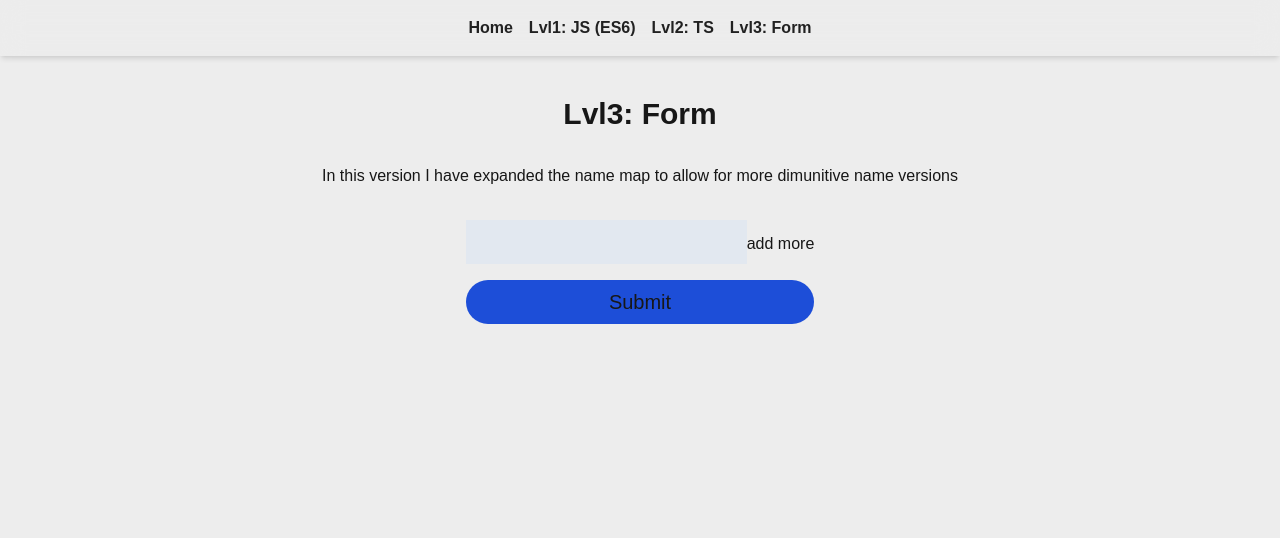
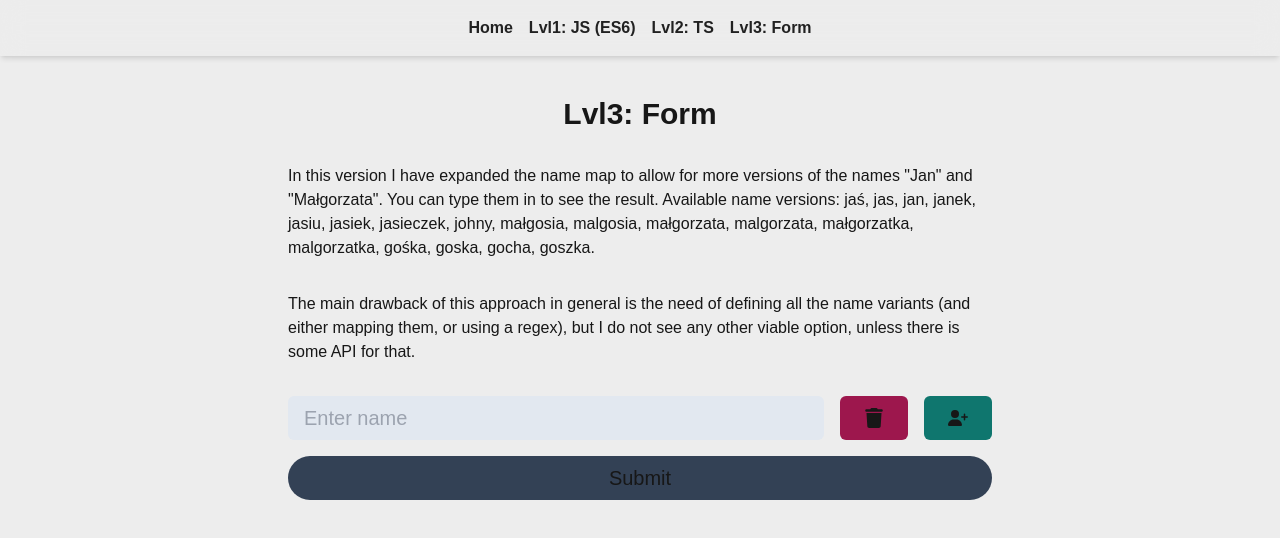
Before and after one commit to WitchDevelops/typly, a Next.js app: page /form in a window 1280 px wide. Shown: the top 538 px of the page. Built offline with nearby package versions, Linux system fonts and the light colour scheme.

Commit message:
final touches

```diff
--- a/package.json
+++ b/package.json
@@ -13,6 +13,7 @@
     "react": "^18",
     "react-dom": "^18",
     "react-hook-form": "^7.53.0",
+    "react-icons": "^5.3.0",
     "react-syntax-highlighter": "^15.5.0",
     "zod": "^3.23.8"
   },
--- a/src/app/form/page.tsx
+++ b/src/app/form/page.tsx
@@ -6,10 +6,18 @@ export default function Home() {
     <>
       <Header text="Lvl3: Form" />
       <p>
-        In this version I have expanded the name map to allow for more
-        dimunitive name versions
+        In this version I have expanded the name map to allow for more versions
+        of the names "Jan" and "Małgorzata". You can type them in to see the
+        result. Available name versions: jaś, jas, jan, janek, jasiu, jasiek,
+        jasieczek, johny, małgosia, malgosia, małgorzata, malgorzata,
+        małgorzatka, malgorzatka, gośka, goska, gocha, goszka.
       </p>
-      <div className="flex gap-4 items-center flex-col sm:flex-row">
+      <p>
+        The main drawback of this approach in general is the need of defining
+        all the name variants (and either mapping them, or using a regex), but I
+        do not see any other viable option, unless there is some API for that.
+      </p>
+      <div className="flex gap-4 items-center flex-col sm:flex-row max-w-full w-full">
         <NameMapper />
       </div>
     </>
--- a/src/app/improved/page.tsx
+++ b/src/app/improved/page.tsx
@@ -36,7 +36,7 @@ console.log(mapToRequiredFormat(exampleArray, namesMap));`;
         <code>Person</code> and <code>nameMap</code>. This ensures that the
         input and output data are of the required type, for extra type safety.
       </p>
-      <div className="flex gap-4 items-center flex-col sm:flex-row">
+      <div className="flex gap-4 items-center flex-col sm:flex-row max-w-full w-full">
         <SyntaxHighlighter language="javascript" style={a11yDark}>
           {codeString}
         </SyntaxHighlighter>
--- a/src/app/simple/page.tsx
+++ b/src/app/simple/page.tsx
@@ -29,12 +29,15 @@ console.log(mapToRequiredFormat(exampleArray, namesMap));`;
         <code>toUpperCase()</code> method, because apart from capitalizing the
         names, we also need to map the diminutive versions to proper ones.
       </p>
+      <div className="max-w-full w-full">
         <SyntaxHighlighter language="javascript" style={a11yDark}>
           {codeString}
         </SyntaxHighlighter>
+        <p>Result:</p>
         <SyntaxHighlighter language="javascript" style={a11yDark}>
           {consoleLog}
         </SyntaxHighlighter>
+      </div>
     </>
   );
 }
--- /dev/null
+++ b/src/components/ActionButton.tsx
@@ -0,0 +1,23 @@
+import React from "react";
+
+type ActionButtonProps = {
+  className: string;
+  children: React.ReactNode;
+  onClick: () => void;
+};
+
+export const ActionButton: React.FC<ActionButtonProps> = ({
+  className,
+  children,
+  onClick,
+}) => {
+  return (
+    <button
+      className={`p-2 px-6 rounded-md text-bold text-xl flex items-center justify-center gap-2 ${className}`}
+      type="button"
+      onClick={onClick}
+    >
+      {children}
+    </button>
+  );
+};
--- a/src/components/Form.tsx
+++ b/src/components/Form.tsx
@@ -1,41 +1,80 @@
 "use client";
 import React, { useState } from "react";
 import { namesMap } from "@/data/nameMap";
-import { useForm } from "react-hook-form";
+import { useForm, useFieldArray } from "react-hook-form";
+import { FaTrash, FaUserPlus } from "react-icons/fa6";
+import { ActionButton } from "@/components/ActionButton";
+import { Prism as SyntaxHighlighter } from "react-syntax-highlighter";
+import { a11yDark } from "react-syntax-highlighter/dist/cjs/styles/prism";
 
 export const NameMapper: React.FC = () => {
+  const { register, handleSubmit, control, watch } = useForm<{
+    names: { name: string }[];
+  }>({
+    defaultValues: {
+      names: [{ name: "" }],
+    },
+  });
+  const { fields, append, remove } = useFieldArray({
+    control,
+    name: "names",
+  });
+  const names = watch("names");
+  const isSubmitDisabled = names ? names.some(({ name }) => !name) : true;
   const [mappedName, setMappedName] = useState("");
-  const { register, handleSubmit } = useForm<{ name: string }>();
 
-  const onSubmit = (data: { name: string }) => {
-    const mappedValue = namesMap[data.name] || "Unknown";
-    setMappedName(mappedValue);
-    alert(`Result: ${mappedValue}`);
+  const onSubmit = (data: { names: { name: string }[] }) => {
+    const mappedNames = data.names.map(({ name }, index) => ({
+      id: index,
+      name: namesMap[name] || "Unknown",
+    }));
+    setMappedName(JSON.stringify(mappedNames));
   };
 
   return (
-    <div className="flex flex-col gap-4 items-center">
+    <div className="flex flex-col gap-4 items-center max-w-full w-full">
       <form
         onSubmit={handleSubmit(onSubmit)}
         className="flex flex-col gap-4 w-full min-w-[300px]"
       >
-        <div>
-          <input
-            className="bg-slate-200 text-blue-900 text-xl p-2"
-            type="text"
-            {...register("name")}
-          />
-          <button>add more</button>
-        </div>
+        {fields.map((field, index) => (
+          <div key={field.id} className="flex gap-4">
+            <input
+              className="bg-slate-200 text-slate-950 text-xl p-2 px-4 rounded-md w-full"
+              type="text"
+              placeholder="Enter name"
+              id={`name-${index}`}
+              {...register(`names.${index}.name`)}
+            />
+
+            <ActionButton className="bg-pink-800" onClick={() => remove(index)}>
+              <FaTrash />
+            </ActionButton>
+
+            <ActionButton
+              className="bg-teal-700"
+              onClick={() => append({ name: "" })}
+            >
+              <FaUserPlus />
+            </ActionButton>
+          </div>
+        ))}
 
         <button
-          className="bg-blue-700 p-2 rounded-full text-bold text-xl"
+          className="bg-amber-700 p-2 rounded-full text-bold text-xl disabled:bg-slate-700"
           type="submit"
+          disabled={isSubmitDisabled}
         >
           Submit
         </button>
       </form>
-      {mappedName && <p>Mapped name: {mappedName}</p>}
+      {mappedName && (
+        <div className="max-w-full">
+          <SyntaxHighlighter language="json" style={a11yDark}>
+            {mappedName}
+          </SyntaxHighlighter>
+        </div>
+      )}
     </div>
   );
 };
--- a/src/data/nameMap.ts
+++ b/src/data/nameMap.ts
@@ -8,9 +8,13 @@ export const namesMap: nameMap = {
   jasieczek: "Jan",
   johny: "Jan",
   małgosia: "Małgorzata",
+  malgosia: 'Małgorzata',
   małgorzata: "Małgorzata",
+  malgorzata: "Małgorzata",
   małgorzatka: "Małgorzata",
+  malgorzatka: "Małgorzata",
   gośka: "Małgorzata",
+  goska: "Małgorzata",
   gocha: "Małgorzata",
   goszka: "Małgorzata",
 };
```
Also changed, not shown: 1 other file (tests, documents, lock files or other folders). Lines whose indentation alone changed are shown as unchanged.
